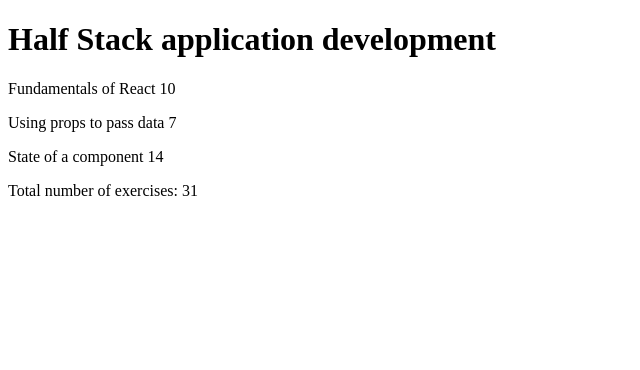
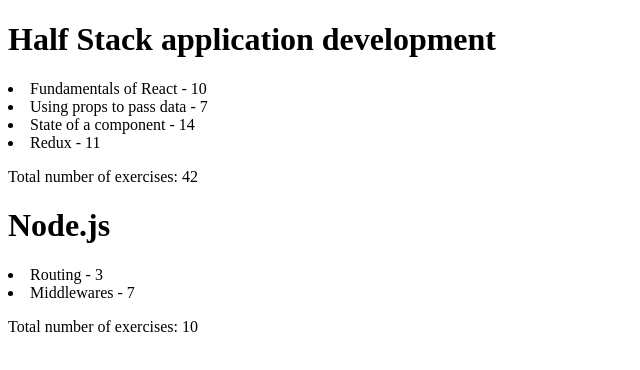
Before and after one commit to dustin4d/FullStackOpen, a React (Vite) app in the folder part1/courseinfo/: page / in a window 1280 px wide. Shown: the top 370 px of the page, without its empty margins (0-640 px from the left). Built offline with nearby package versions, Linux system fonts and the light colour scheme.

Commit message:
2.4  complete -- handle arbitrary course amounts

```diff
--- a/part1/courseinfo/src/App.jsx
+++ b/part1/courseinfo/src/App.jsx
@@ -1,7 +1,8 @@
 const App = () => {
-  const course = {
+  const courses = [
+    {
+      name: 'Half Stack application development',
       id: 1,
-    name: 'Half Stack application development',
       parts: [
         {
           name: 'Fundamentals of React',
@@ -17,18 +18,43 @@
           name: 'State of a component',
           exercises: 14,
           id: 3
+        },
+        {
+          name: 'Redux',
+          exercises: 11,
+          id: 4
+        }
+      ]
+    },
+    {
+      name: 'Node.js',
+      id: 2,
+      parts: [
+        {
+          name: 'Routing',
+          exercises: 3,
+          id: 1
+        },
+        {
+          name: 'Middlewares',
+          exercises: 7,
+          id: 2
         }
       ]
     }
+  ]
 
-  const getTotal = () => {
-    const total = course.parts.reduce(
-      (sum, curr) => sum += curr.exercises, 0
-    )
-    return total
+  const getTotal = (course) => {
+    // Loop into each course object
+    return course.parts.reduce((acc, curr) => acc + curr.exercises, 0)
   }
 
-  return <Course course={course} getTotal={getTotal}/>
+
+  // render each course object independently using Array.map
+  return courses.map((course =>
+    <Course key={course.id} course={course} total={getTotal(course)}/>
+  ))
+
 }
 
 const Course = (props) => {
@@ -36,7 +62,7 @@
     <div>
       <Header course={props.course}/>
       <Content course={props.course}/>
-    <Total getTotal={props.getTotal} />
+      <Total total={props.total} />
     </div>
   )
 }
@@ -48,24 +74,23 @@
 }
 
 const Content = (props) => {
+  // `course` is an array, so use map to go through it
   return(
     <div>
-    {props.course.parts.map(part => <Part key={part.id} name={part.name} exercise={part.exercises}/>)}
+      <Part part={props.course.parts} />
     </div>
   )
 }
 
 const Part = (props) => {
-return (
-  <p>{props.name} {props.exercise}</p>
-)
+  return props.part.map(part => <li key={part.id}>{part.name} - {part.exercises}</li>)
 }
 
 const Total = (props) => {
-
+  console.log(props)
   return (
     <div>
-    <p>Total number of exercises: {props.getTotal()}</p>
+      <p>Total number of exercises: {props.total}</p>
     </div>
   )
 }
```
Lines whose indentation alone changed are shown as unchanged.
